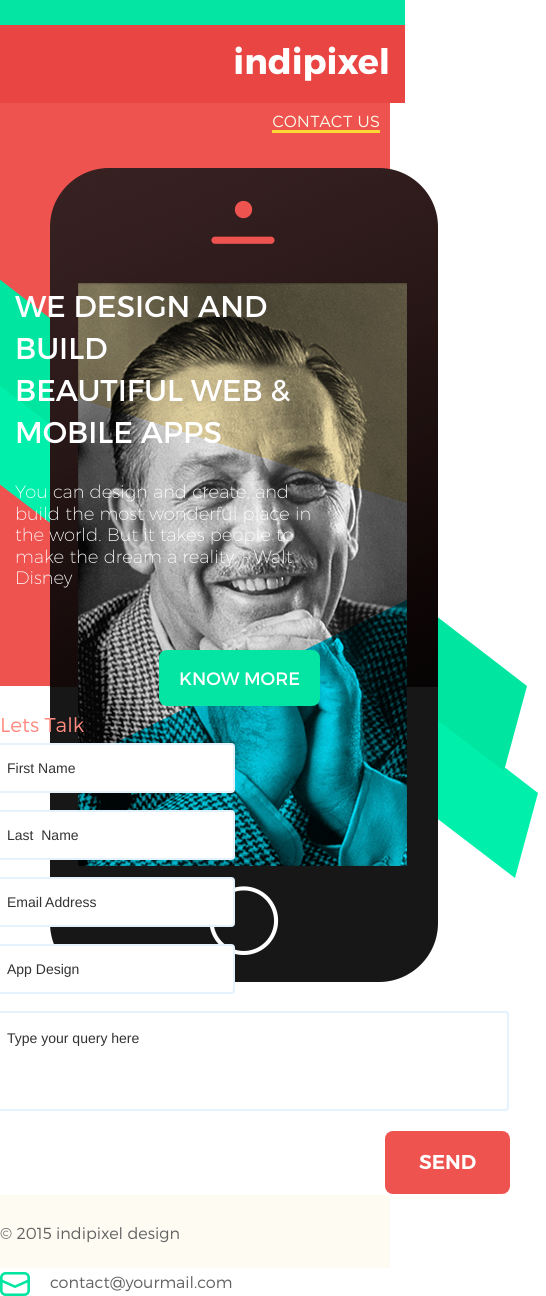
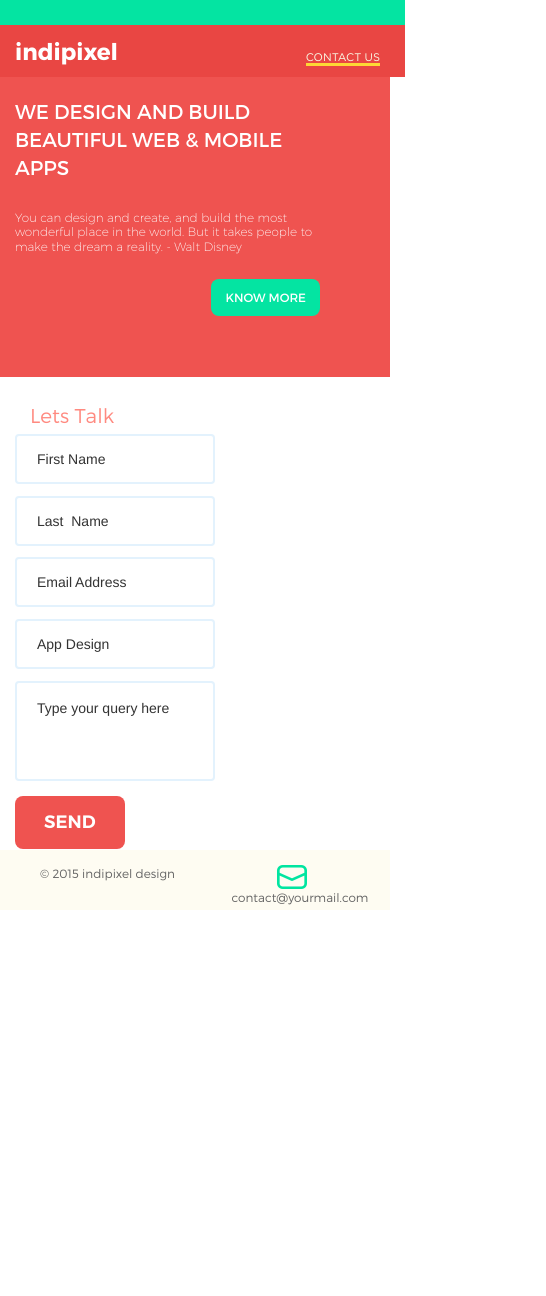
Before and after one commit to jaguarF/template_page, a plain HTML site: page index.html in a window 390 px wide. Shown: the whole page, 546 px wide, since content can reach past the window. After the commit the page ends 910 px from the top, so only its background shows below. Drawn offline with Linux system fonts and the light colour scheme.

Commit message:
complete adaptive for mobile

```diff
--- a/css/style.sass
+++ b/css/style.sass
@@ -57,8 +57,8 @@ section#main
 		left: 50px
 		width: 30%
 		height: auto
-	.col-sm-6
-		max-height: 500px
+
+
 	.slogan
 		margin-top: 180px
 		padding-right: 60px
@@ -95,15 +95,17 @@ section#query
 		line-height: 0.9
 	input
 		border: 2px solid #e3f2fd
-		width: 250px
+		width: 43%
+		min-width: 200px
 		height: 50px
 		padding: 15px 20px
 		border-radius: 4px
-		margin-right: 21px
-		margin-bottom: 17px
+		margin-right: 3%
+		margin-bottom: 3%
 	textarea
 		border: 2px solid #e3f2fd
-		width: 524px
+		width: 90%
+		min-width: 420px
 		height: 100px
 		padding: 15px 20px
 		border-radius: 4px
@@ -143,5 +145,54 @@ footer
 				background: url("../image/mail_icon.png") no-repeat center center
 				vertical-align: middle
 				margin-right: 20px
-body
-	height: 1150px
+
+@media screen and (min-width: 320px) and (max-width: 767px)
+	header
+
+		.header_lower
+			height: 52px
+			.logo
+				font-size: 23px
+				span
+					padding-left: 15px
+			.contacts
+				font-size: 11px
+
+
+	section#main
+		height: 300px
+		.slogan
+			margin: 0 auto
+			padding: 0 auto
+			h1
+				font-size: 20px
+			p
+				font-size: 12px
+			button
+				margin-top: 15px
+				font-size: 12px
+				padding: 10px 14px
+
+
+	section#query
+		.form_query
+			margin-left: 30px
+			textarea
+				min-width: 200px
+				width: 200px
+				margin-bottom: 10px
+			button
+				margin-left: 0px
+				font-size: 18px
+				padding: 14px 29px
+
+	footer
+		height: 60px
+		text-align: center
+
+		.row
+			div
+				margin-top: 15px
+				font-size: 12px
+				.contact-mail::before
+					margin-right: 15px
--- a/index.html
+++ b/index.html
@@ -6,16 +6,17 @@
 	<link rel="stylesheet" href="css/style.css">
 	<link rel="stylesheet" href="css/bootstrap.min.css">
 	<link rel="stylesheet" href="css/fonts.css">
+	<meta name="viewport" content="width=device-width, initial-scale=1.0" >
 </head>
 <body>
 
 	<header>
 		<div class="row header_upper"></div>
 		<div class="row header_lower">
-			<div class="col-sm-4 logo">
+			<div class="col-xs-4 col-lg-4 logo">
 				<span>indipixel</span>
 			</div>
-			<div class="col-sm-6 contacts">
+			<div class="col-xs-8 col-lg-6 contacts">
 				<a href=#><span>contact US</span></a>
 			</div>
 		</div>
@@ -23,16 +24,16 @@
 	<section id="main">
 		<div class="container">
 			<div class="row">
-				<div class="col-sm-6">
+				<div class="col-lg-6 hidden-md hidden-xs hidden-sm">
 
 					<div class="diagonal-lines">
-						<img src="image/diagonal.png" alt="Декоративная полоска" class="responsive">
+						<img src="image/diagonal.png" alt="Декоративная полоска">
 					</div>
 					<div class="phone">
-						<img src="image/phone.png" alt="Портрет в телефоне" class="responsive">
+						<img src="image/phone.png" alt="Портрет в телефоне">
 					</div>
 				</div>
-				<div class="col-sm-6 slogan">
+				<div class="col-lg-6 col-xs-12 slogan">
 					<h1>We design and build<br>beautiful web &amp mobile apps</h1>
 					<br>
 					<p>You can design and create, and build the most wonderful place in the world. But it takes people to make the dream a reality. - Walt Disney
@@ -46,13 +47,14 @@
 	</section>
 	<section id="query">
 		<div class="row">
-			<div class="col-sm-6">
+			<div class="col-lg-6">
 
 			</div>
-			<div class="col-sm-6">
+			<div class="col-lg-6 form_query">
 				<div class="row">
-				<div class="col-sm-8">
+				<div class="col-lg-8">
 					<h4><br>Lets Talk</h4>
+					<form action="#">
 						<div class="row">
 							<input type="text" value="First Name">
 							<input type="text" value="Last  Name">
@@ -65,20 +67,21 @@
 							<textarea name="client_query" id="client_query" cols="56" rows="3">Type your query here</textarea>
 						</div>
 						<div class="row">
-						<button href="#">Send</button>
+							<button type=submit href="#">Send</button>
 						</div>
+					</form>
 				</div>
-				<div class="col-sm-4"></div>
+				<div class="col-lg-4"></div>
 				</div>
 			</div>
 		</div>
 	</section>
 	<footer>
 		<div class="row">
-			<div class="col-sm-5 col-sm-offset-1 copyright">
+			<div class="col-xs-5 col-xs-offset-1 copyright">
 				<span>&copy 2015 indipixel design</span>
 			</div>
-			<div class="col-sm-6">
+			<div class="col-xs-6">
 				<span class="contact-mail">contact@yourmail.com</span>
 			</div>
 		</div>
```
Also changed, not shown: css/style.css, 1 other file. Lines whose indentation alone changed are shown as unchanged.
